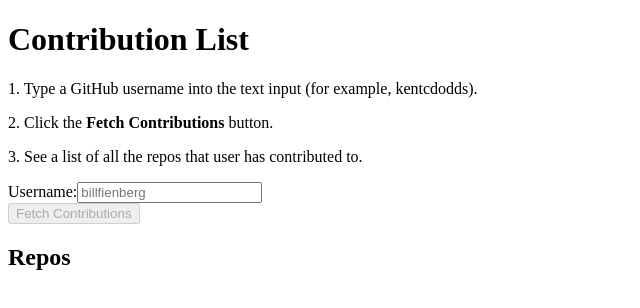
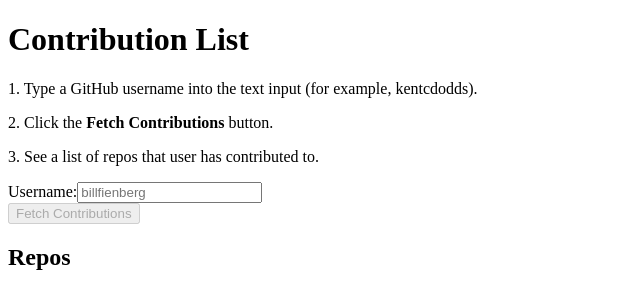
Before and after one commit to billfienberg/initial-contribution-list, a React (Create React App) app: page / in a window 1280 px wide. Shown: the top 308 px of the page, without its empty margins (0-640 px from the left). Built offline with nearby package versions, Linux system fonts and the light colour scheme.

Commit message:
Update copy

```diff
--- a/src/Introduction.js
+++ b/src/Introduction.js
@@ -8,7 +8,7 @@ function Introduction() {
       <p>
         2. Click the <b>Fetch Contributions</b> button.
         </p>
-      <p>3. See a list of all the repos that user has contributed to.</p>
+      <p>3. See a list of repos that user has contributed to.</p>
     </>
   )
 }
```
